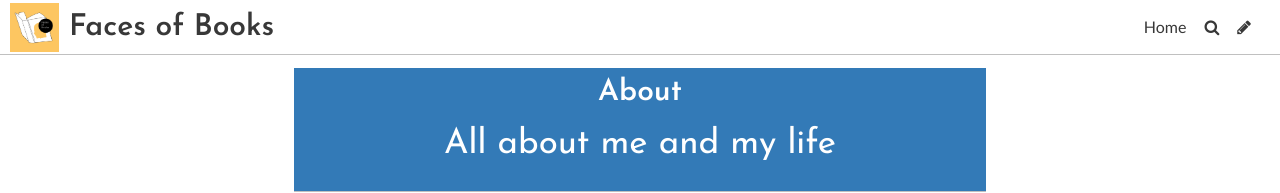
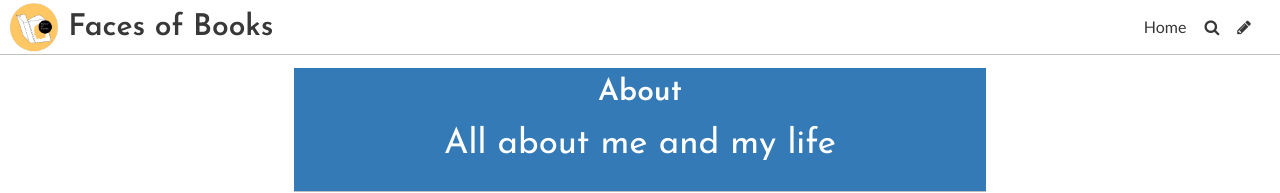
Before and after one commit to max19057767/typotemplate, a Jekyll site: the page built from pages/about.md, in a window 1280 px wide. Shown: the top 193 px of the page. Built offline with Jekyll 4.4.1, drawn with Linux system fonts in a browser that asks for light colours; some web fonts are replaced.

Commit message:
Update Settings “general”

```diff
--- a/_data/settings.yml
+++ b/_data/settings.yml
@@ -6,8 +6,8 @@ header_text: ""
 header_text_color: "#ffffff"
 bannerheight: 20vmax
 navbarheight: 55px
-logo: ../uploads/typography-logo.jpg
-favicon: /uploads/favicon.ico
+logo: ../uploads/logo2.jpg
+favicon: ../uploads/favicon.ico
 gridlayout: true
 fixednavbar: true
 upzoom: true
```
Also changed, not shown: uploads/favicon.ico (added), uploads/logo2.jpg (added).
